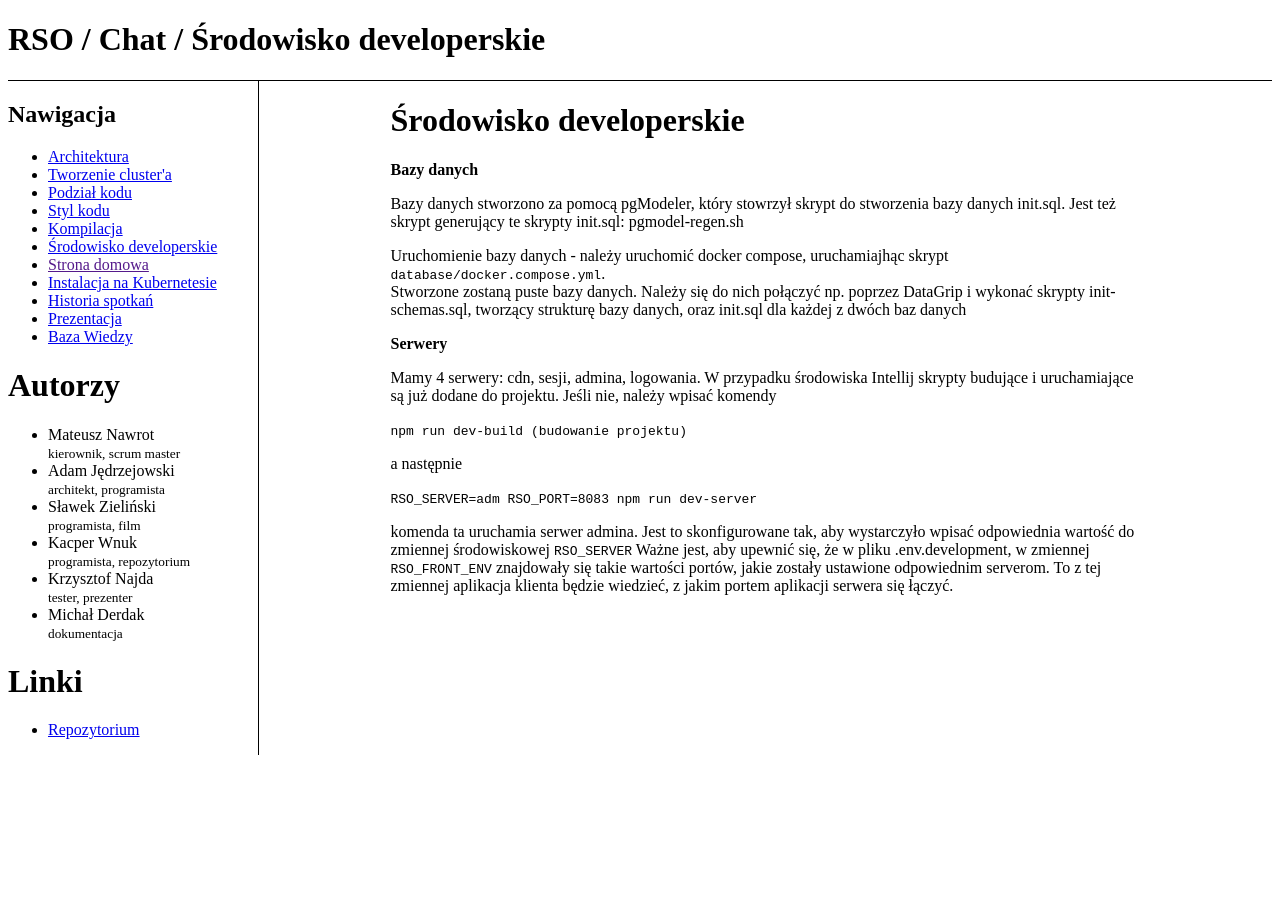
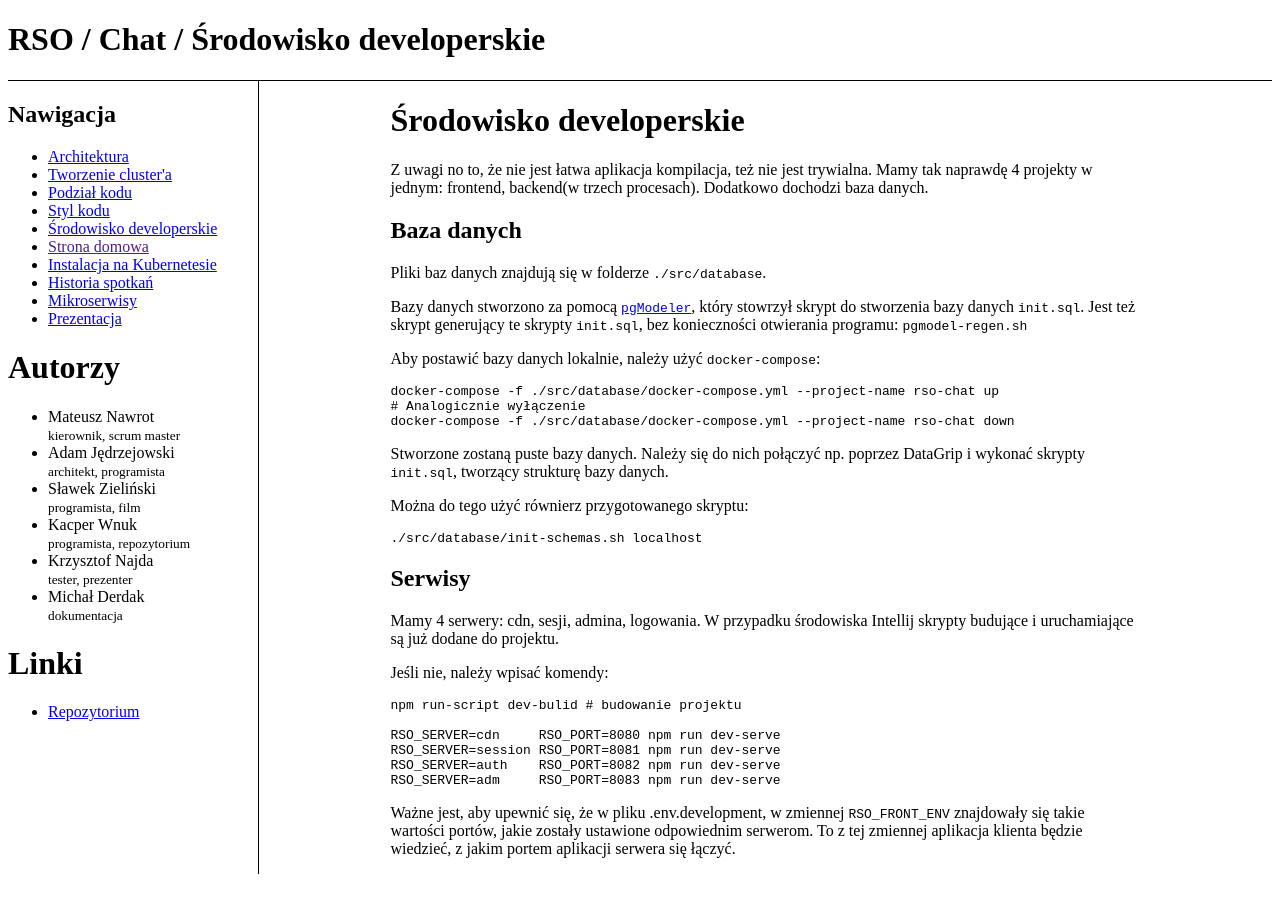
Before and after one commit to kacperwnuk/Chat, a Jekyll site: the page built from docs/development.md, in a window 1280 px wide. Built offline with Jekyll 4.4.1, drawn with Linux system fonts in a browser that asks for light colours.

Commit message:
pisanie dokumentacji

````diff
--- a/docs/development.md
+++ b/docs/development.md
@@ -2,22 +2,48 @@
 layout: default
 title: "Środowisko developerskie"
 ---
-<b>Bazy danych</b>
 
-Bazy danych stworzono za pomocą pgModeler, który stowrzył skrypt do stworzenia bazy danych init.sql. Jest też skrypt generujący te skrypty init.sql: pgmodel-regen.sh
+Z uwagi no to, że nie jest łatwa aplikacja kompilacja, też nie jest trywialna.
+Mamy tak naprawdę 4 projekty w jednym: frontend, backend(w trzech procesach).
+Dodatkowo dochodzi baza danych.
 
-Uruchomienie bazy danych - należy uruchomić docker compose, uruchamiajhąc skrypt <br> `database/docker.compose.yml`.<br>
- Stworzone zostaną puste bazy danych. Należy się do nich połączyć np. poprzez DataGrip i wykonać skrypty init-schemas.sql, tworzący strukturę bazy danych, oraz init.sql dla każdej z dwóch baz danych
+## Baza danych
 
-<b>Serwery</b>
+Pliki baz danych znajdują się w folderze `./src/database`.
 
-Mamy 4 serwery: cdn, sesji, admina, logowania. W przypadku środowiska Intellij skrypty budujące i uruchamiające są już dodane do projektu. Jeśli nie, należy wpisać komendy
+Bazy danych stworzono za pomocą [`pgModeler`](https://pgmodeler.io/), który stowrzył skrypt do stworzenia bazy danych `init.sql`.
+Jest też skrypt generujący te skrypty `init.sql`, bez konieczności otwierania programu: `pgmodel-regen.sh`
 
-`npm run dev-build  (budowanie projektu)`
 
-a następnie
+Aby postawić bazy danych lokalnie, należy użyć `docker-compose`:
+```bash
+docker-compose -f ./src/database/docker-compose.yml --project-name rso-chat up
+# Analogicznie wyłączenie
+docker-compose -f ./src/database/docker-compose.yml --project-name rso-chat down
+```
 
-`RSO_SERVER=adm RSO_PORT=8083 npm run dev-server`
+Stworzone zostaną puste bazy danych.
+Należy się do nich połączyć np. poprzez DataGrip i wykonać skrypty `init.sql`, tworzący strukturę bazy danych.
 
-komenda ta uruchamia serwer admina. Jest to skonfigurowane tak, aby wystarczyło wpisać odpowiednia wartość do zmiennej środowiskowej `RSO_SERVER`
-Ważne jest, aby upewnić się, że w pliku .env.development, w zmiennej `RSO_FRONT_ENV` znajdowały się takie wartości portów, jakie zostały ustawione odpowiednim serverom. To z tej zmiennej aplikacja klienta będzie wiedzieć, z jakim portem aplikacji serwera się łączyć.
+Można do tego użyć równierz przygotowanego skryptu:
+```bash
+./src/database/init-schemas.sh localhost
+```
+
+## Serwisy
+
+Mamy 4 serwery: cdn, sesji, admina, logowania.
+W przypadku środowiska Intellij skrypty budujące i uruchamiające są już dodane do projektu.
+
+Jeśli nie, należy wpisać komendy:
+```
+npm run-script dev-bulid # budowanie projektu
+
+RSO_SERVER=cdn     RSO_PORT=8080 npm run dev-serve
+RSO_SERVER=session RSO_PORT=8081 npm run dev-serve
+RSO_SERVER=auth    RSO_PORT=8082 npm run dev-serve
+RSO_SERVER=adm     RSO_PORT=8083 npm run dev-serve
+```
+
+Ważne jest, aby upewnić się, że w pliku .env.development, w zmiennej `RSO_FRONT_ENV` znajdowały się takie wartości portów, jakie zostały ustawione odpowiednim serwerom.
+To z tej zmiennej aplikacja klienta będzie wiedzieć, z jakim portem aplikacji serwera się łączyć.
--- a/example/adm-getUser.yml
+++ b/example/adm-getUser.yml
@@ -1,8 +1,12 @@
 
 command: getUser
 argument:
-  user_id: 8e68e703-476d-4eff-afe2-9b18f8686198
+  user_id: 9460a338-7bce-4712-b63a-4fb17d5c1230
 ---
 command: getUser
 argument:
   email: email2@example.com
+---
+command: getUser
+argument:
+  username: email2@example.com
--- a/src/backend/lib/About.ts
+++ b/src/backend/lib/About.ts
@@ -6,7 +6,7 @@ const package_json = require("./../../../package");
 const About = {
     instance_id: uuid(),
     version: package_json.version,
-    server_type: back_env.RSO_SERVER
+    rso_server: back_env.RSO_SERVER
 };
 
 export default About;
--- a/src/share/regex.ts
+++ b/src/share/regex.ts
@@ -9,3 +9,5 @@ export const gender_regex = /^male|female|other$/;
 export const yaml_split_regex = /^---$\n/gm;
 
 export const email_regex = /(?:[a-z0-9!#$%&'*+/=?^_`{|}~-]+(?:\.[a-z0-9!#$%&'*+/=?^_`{|}~-]+)*|"(?:[\x01-\x08\x0b\x0c\x0e-\x1f\x21\x23-\x5b\x5d-\x7f]|\\[\x01-\x09\x0b\x0c\x0e-\x7f])*")@(?:(?:[a-z0-9](?:[a-z0-9-]*[a-z0-9])?\.)+[a-z0-9](?:[a-z0-9-]*[a-z0-9])?|\[(?:(?:(2(5[0-5]|[0-4][0-9])|1[0-9][0-9]|[1-9]?[0-9]))\.){3}(?:(2(5[0-5]|[0-4][0-9])|1[0-9][0-9]|[1-9]?[0-9])|[a-z0-9-]*[a-z0-9]:(?:[\x01-\x08\x0b\x0c\x0e-\x1f\x21-\x5a\x53-\x7f]|\\[\x01-\x09\x0b\x0c\x0e-\x7f])+)\])/;
+
+export const username_regex = /^(?=.{8,20}$)(?![_.])(?!.*[_.]{2})[a-zA-Z0-9._]+(?<![_.])$/
````
Also changed, not shown: docs/architecture.md (+6 -16 lines), docs/baza-wiedzy.md (deleted, +0 -6 lines), docs/cluster-setup.md (+5 -1 lines), docs/compilation.md (deleted, +0 -121 lines), docs/microservices.md (added, +9 -0 lines), example/adm-addUser1.yml (added, +29 -0 lines), example/adm-addUser2.yml (renamed from example/adm-addUser.yml, +0 -27 lines), src/backend/adm/cmd/addUser.ts (+4 -3 lines), src/backend/adm/cmd/getUser.ts (+16 -8 lines), src/backend/adm/cmds.ts (+6 -3 lines), src/backend/data/getUserData.ts (+12 -0 lines), src/share/MessagingSchema.ts (+10 -0 lines), src/share/data-checker/isRegistrationData.ts (+7 -7 lines).
